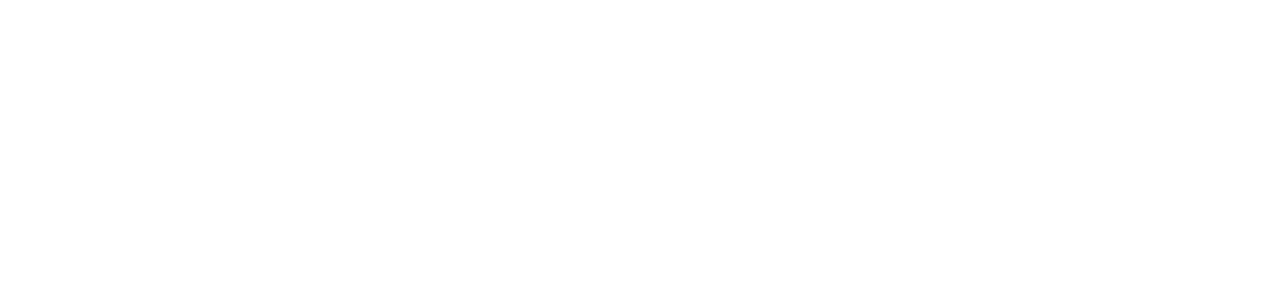
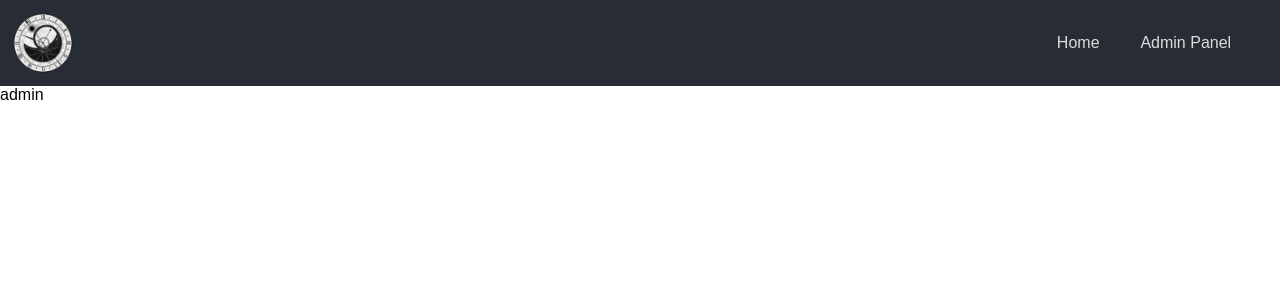
Before and after one commit to Mahirshadid/astronomy_blog_pern, a React (Create React App) app: page /admin in a window 1280 px wide. Before the commit this address had no page. Shown: the top 300 px of the page. Built offline with nearby package versions, Linux system fonts and the light colour scheme.

Commit message:
Structuring Navbar

```diff
--- a/src/AppRouter.tsx
+++ b/src/AppRouter.tsx
@@ -3,6 +3,7 @@
 import App from './App';
 import Homepage from './pages/home/home';
 import Nav from './components/nav';
+import Admin from './pages/admin/admin';
 
 function AppRouter() {
   return (
@@ -16,6 +17,12 @@
             <Homepage />
           </>
           } />
+        <Route path='/admin' element={
+          <>
+            <Nav />
+            <Admin />
+          </>
+          }/>
       </Routes>
     </Router>
   );
--- a/src/components/nav.css
+++ b/src/components/nav.css
@@ -0,0 +1,37 @@
+.navbar {
+    display: flex;
+    align-items: center;
+    justify-content: space-between;
+    background-color: #282c34;
+}
+
+.navbar_logo {
+    height: 70px;
+    width: auto;
+    padding: 0.5rem;
+}
+
+.navbar_home_link, .navbar_admin_link {
+    text-decoration: none;
+    color: gainsboro;
+    font-size: 16px;
+}
+
+.navbar_home_link:hover {
+    color: aqua;
+    font-size: 18px;
+}
+
+.navbar_admin_link:hover {
+    color: dodgerblue;
+    font-size: 18px;
+}
+
+
+.navbar_links {
+    width: 20%;
+    padding-right: 0.5rem;
+    display: flex;
+    align-items: center;
+    justify-content: space-evenly;
+}
--- a/src/components/nav.tsx
+++ b/src/components/nav.tsx
@@ -1,8 +1,17 @@
 import React from 'react'
+import logo from '../logo1.png'
+import { Link } from 'react-router-dom'
+import './nav.css'
 
 const nav = () => {
   return (
-    <div>nav</div>
+    <div className='navbar'>
+      <img className='navbar_logo' src={logo} alt='Mahirs Astronomy Logo'/>
+      <div className='navbar_links'>
+        <Link className='navbar_home_link' to="/homepage">Home</Link>
+        <Link className='navbar_admin_link' to="/admin">Admin Panel</Link>
+      </div>
+    </div>
   )
 }
 
--- a/src/index.css
+++ b/src/index.css
@@ -1,13 +1,6 @@
 body {
   margin: 0;
-  font-family: -apple-system, BlinkMacSystemFont, 'Segoe UI', 'Roboto', 'Oxygen',
-    'Ubuntu', 'Cantarell', 'Fira Sans', 'Droid Sans', 'Helvetica Neue',
-    sans-serif;
+  font-family: fantasy;
   -webkit-font-smoothing: antialiased;
   -moz-osx-font-smoothing: grayscale;
 }
-
-code {
-  font-family: source-code-pro, Menlo, Monaco, Consolas, 'Courier New',
-    monospace;
-}
--- /dev/null
+++ b/src/pages/admin/admin.tsx
@@ -0,0 +1,9 @@
+import React from 'react'
+
+const admin = () => {
+  return (
+    <div>admin</div>
+  )
+}
+
+export default admin
```
Also changed, not shown: src/pages/admin/admin.css (added).
